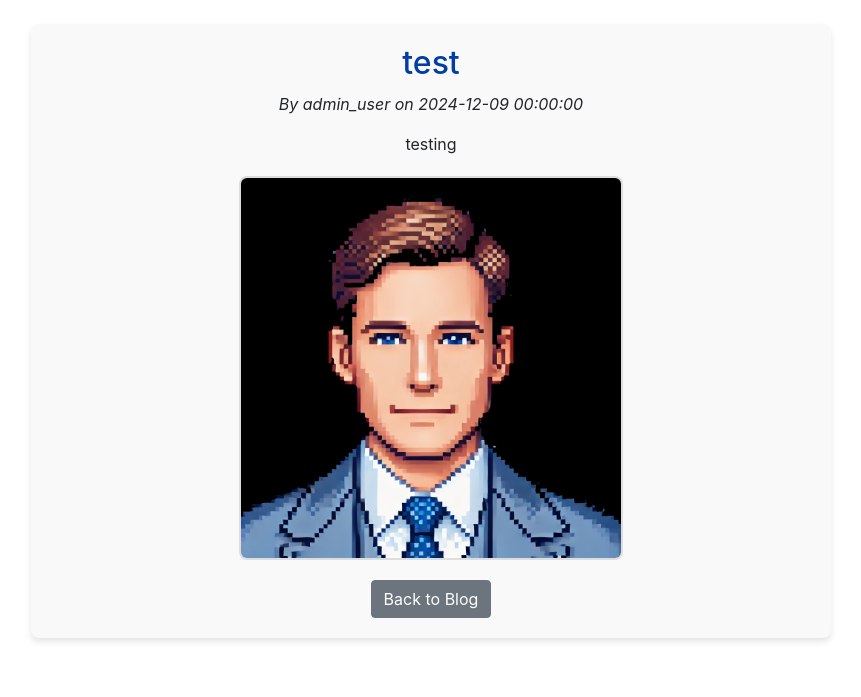
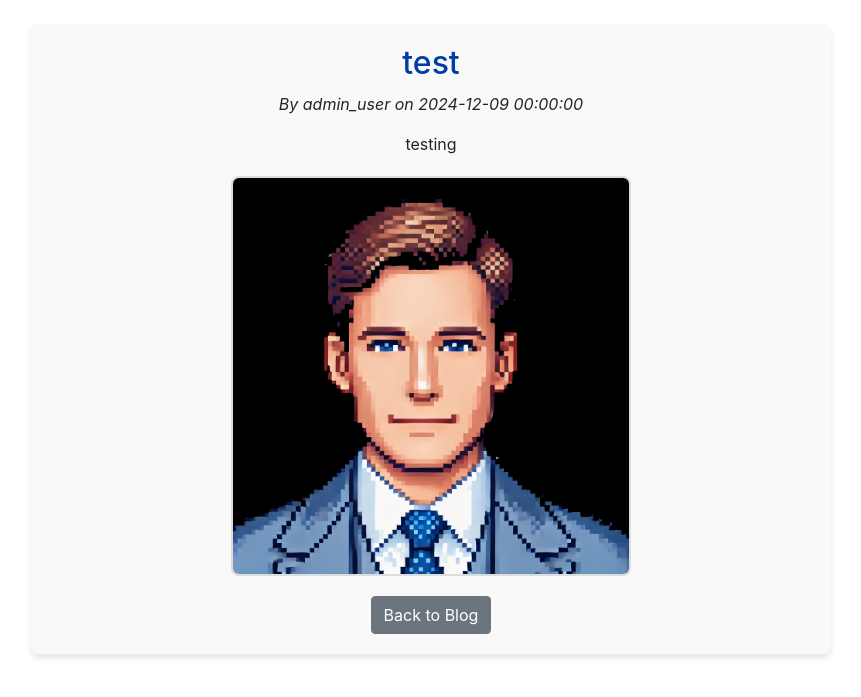
Before and after one commit to jjdasandman/ASE230_Final, a PHP site: page /posts/detail.php?post_id=7 in a window 1280 px wide. Shown: the part 60-757 px from the top of the page, without its empty margins (209-1070 px from the left). Run offline with PHP 8.4, Linux system fonts and the light colour scheme; data comes from the database, SQL or seed files in the repository.

Commit message:
Add files via upload

```diff
--- a/css/styles.css
+++ b/css/styles.css
@@ -47,8 +47,8 @@ h1 {
 
 /* Image Styles */
 .image-container {
-    width: 30vw;
-    height: 30vw;
+    width: 400;
+    height: auto;
     margin: 20px auto;
     border: 2px solid #ddd;
     border-radius: 8px;
```
